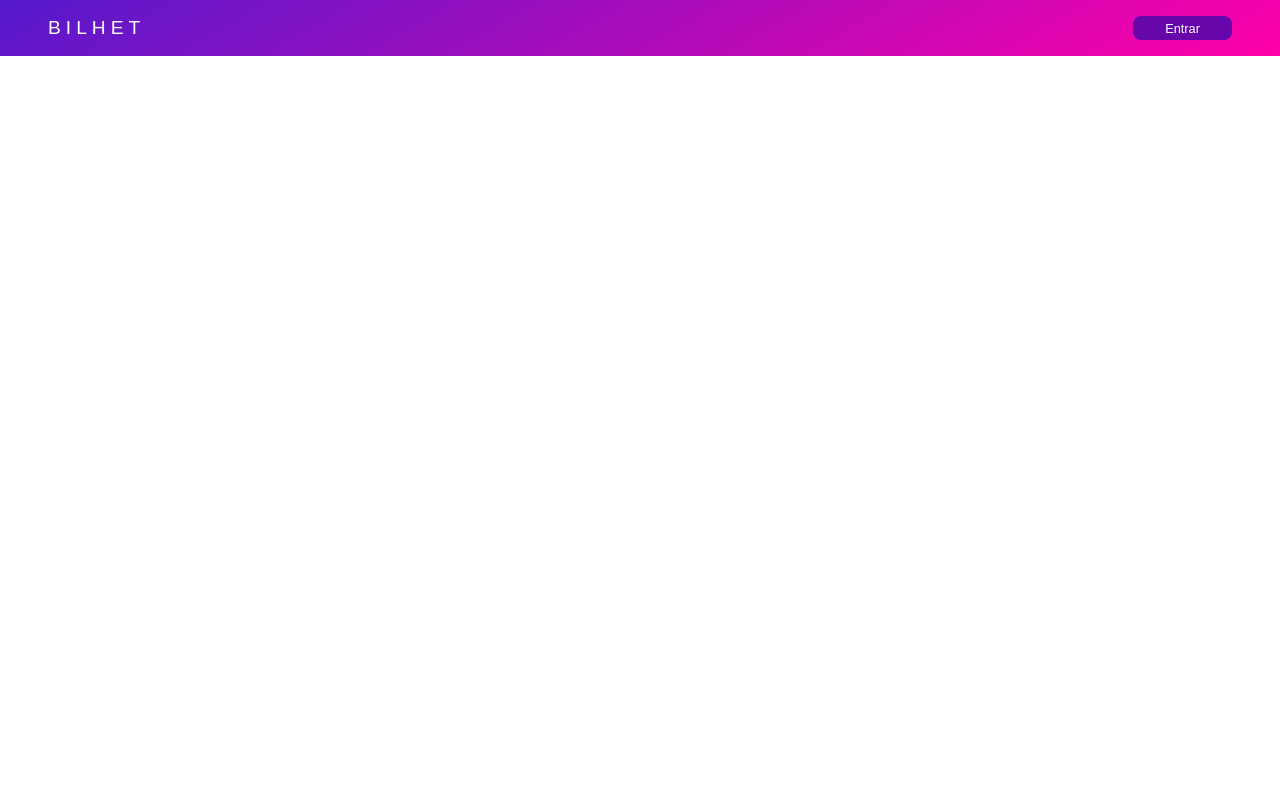
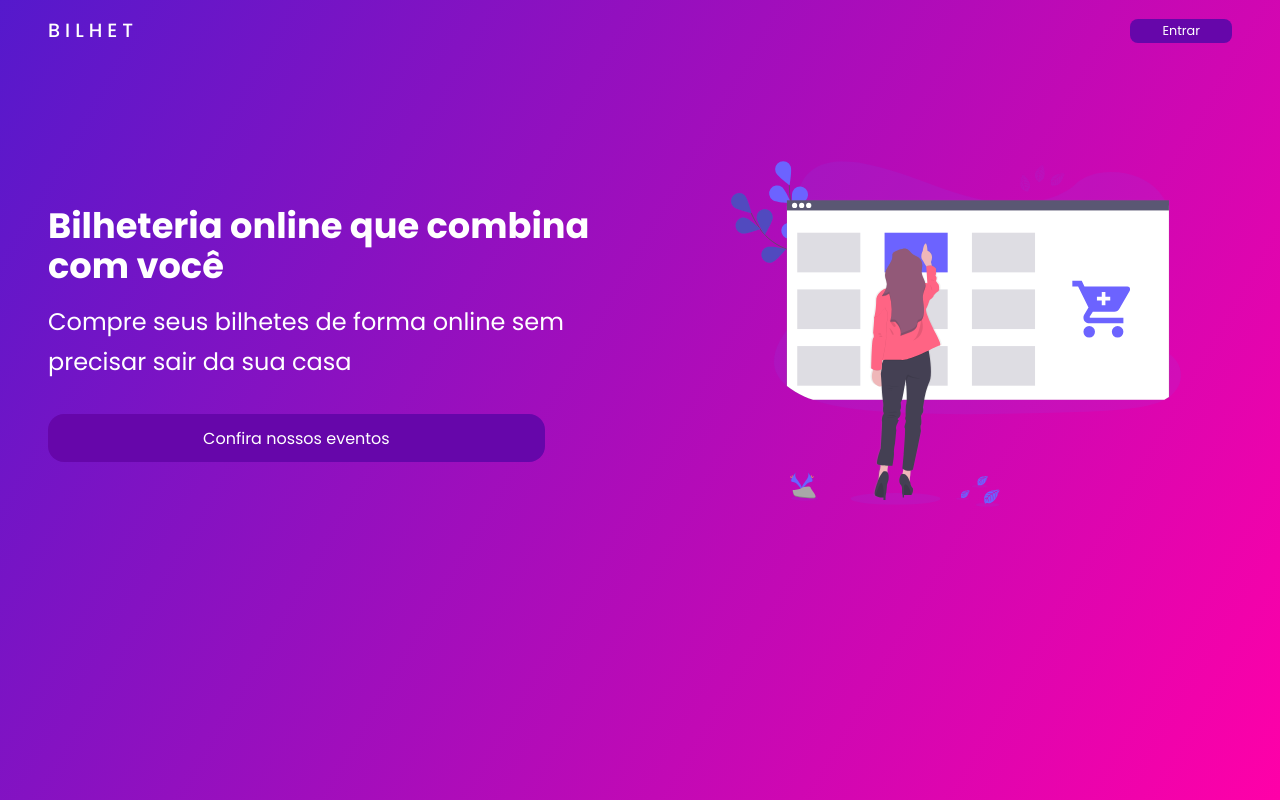
Before and after one commit to And1zera/DevSoft-Unimetrocamp, a React (Create React App) app in the folder frontend/: page / in a window 1280 px wide. Built offline with nearby package versions, Linux system fonts and the light colour scheme.

Commit message:
Adjustments on the home page

```diff
--- a/frontend/public/index.html
+++ b/frontend/public/index.html
@@ -1,9 +1,12 @@
 <!DOCTYPE html>
 <html lang="pt-BR">
   <head>
+    <link rel="preconnect" href="https://fonts.googleapis.com">
+    <link rel="preconnect" href="https://fonts.gstatic.com" crossorigin>
     <meta charset="utf-8" />
     <link rel="icon" href="%PUBLIC_URL%/favicon.ico" />
     <meta name="viewport" content="width=device-width, initial-scale=1" />
+    <link href="https://fonts.googleapis.com/css2?family=Poppins:wght@400;500;600;700&display=swap" rel="stylesheet">
     <title>Bilhet Online</title>
   </head>
   <body>
--- a/frontend/src/pages/Home/index.tsx
+++ b/frontend/src/pages/Home/index.tsx
@@ -1,6 +1,25 @@
 import React from 'react';
+import { Link } from 'react-router-dom';
+import addCart from '../../assets/addCart.svg';
 import { Header } from '../../components/Header';
+import { Container, Content } from './styles';
 
 export function Home(): JSX.Element {
-  return <Header isColorActive />;
+  return (
+    <Container>
+      <Header isColorActive={false} />
+      <Content>
+        <div className="main">
+          <h1>Bilheteria online que combina com você</h1>
+          <p>
+            Compre seus bilhetes de forma online sem precisar sair da sua casa
+          </p>
+          <Link to="/bilhet/events">Confira nossos eventos</Link>
+        </div>
+        <div className="addCartImg">
+          <img src={addCart} alt="Adicionar ao carrinho" />
+        </div>
+      </Content>
+    </Container>
+  );
 }
--- /dev/null
+++ b/frontend/src/pages/Home/styles.ts
@@ -0,0 +1,71 @@
+import styled from 'styled-components';
+
+export const Container = styled.div`
+  height: 100vh;
+  background: linear-gradient(120deg, var(--body) 0%, var(--body-base) 100%)
+    no-repeat;
+`;
+
+export const Content = styled.section`
+  display: grid;
+  grid-template-columns: 1fr 1fr;
+  gap: 5rem;
+  padding: 3rem 3rem;
+
+  .addCartImg {
+    display: flex;
+    align-items: center;
+    justify-content: center;
+    img {
+      height: 450px;
+      width: 450px;
+    }
+  }
+
+  .main {
+    display: flex;
+    justify-content: center;
+    flex-direction: column;
+
+    h1,
+    p {
+      color: var(--white);
+      font-size: 2.2rem;
+      font-weight: 700;
+      line-height: 2.5rem;
+      width: 100%;
+    }
+
+    p {
+      font-weight: 400;
+      font-size: 1.5rem;
+      margin-top: 1rem;
+    }
+
+    a {
+      width: 90%;
+      height: 3rem;
+      margin-top: 2rem;
+
+      display: flex;
+      align-items: center;
+      justify-content: center;
+
+      color: var(--white);
+      text-decoration: none;
+      background-color: #6606aa;
+      border-radius: 1rem;
+      padding: 0 5rem;
+
+      transition: 0.2s;
+
+      & + a {
+        margin-top: 5rem;
+      }
+
+      &:hover {
+        filter: brightness(0.8);
+      }
+    }
+  }
+`;
```
Also changed, not shown: frontend/src/assets/addCart.svg (added).
